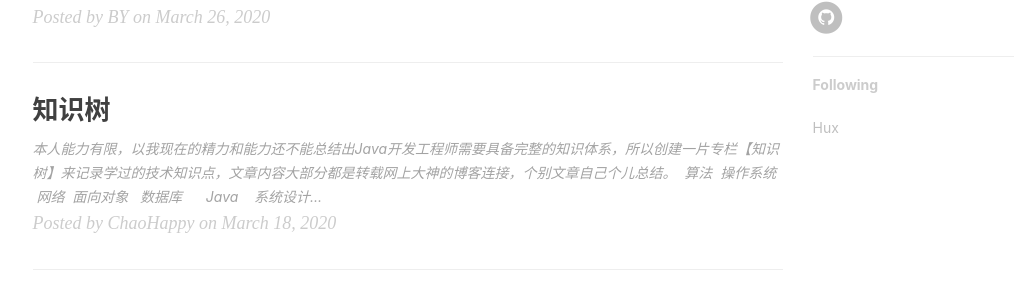
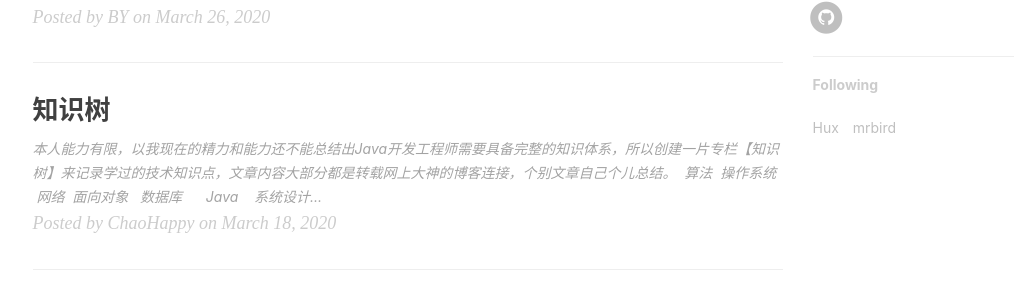
Before and after one commit to ChaoHappy/ChaoHappy.github.io, a Jekyll site: the page built from index.html, in a window 1280 px wide and 900 px high, scrolled down 854 px. Shown: the part 141-442 px from the top of the window, without its empty margins (135-1149 px from the left). Built offline with Jekyll 4.4.1, drawn with Linux system fonts in a browser that asks for light colours; nearby versions of some CDN libraries; the list of posts is cut into pages by our own code; comment, search, counter and statistics services are not loaded.

Commit message:
Update _config.yml

```diff
--- a/_config.yml
+++ b/_config.yml
@@ -116,5 +116,8 @@ friends: [
     {
         title: "Hux",
         href: "https://huangxuan.me/"
+    },{
+        title: "mrbird",
+        href: "https://mrbird.cc/tags/"
     }
 ]
```
